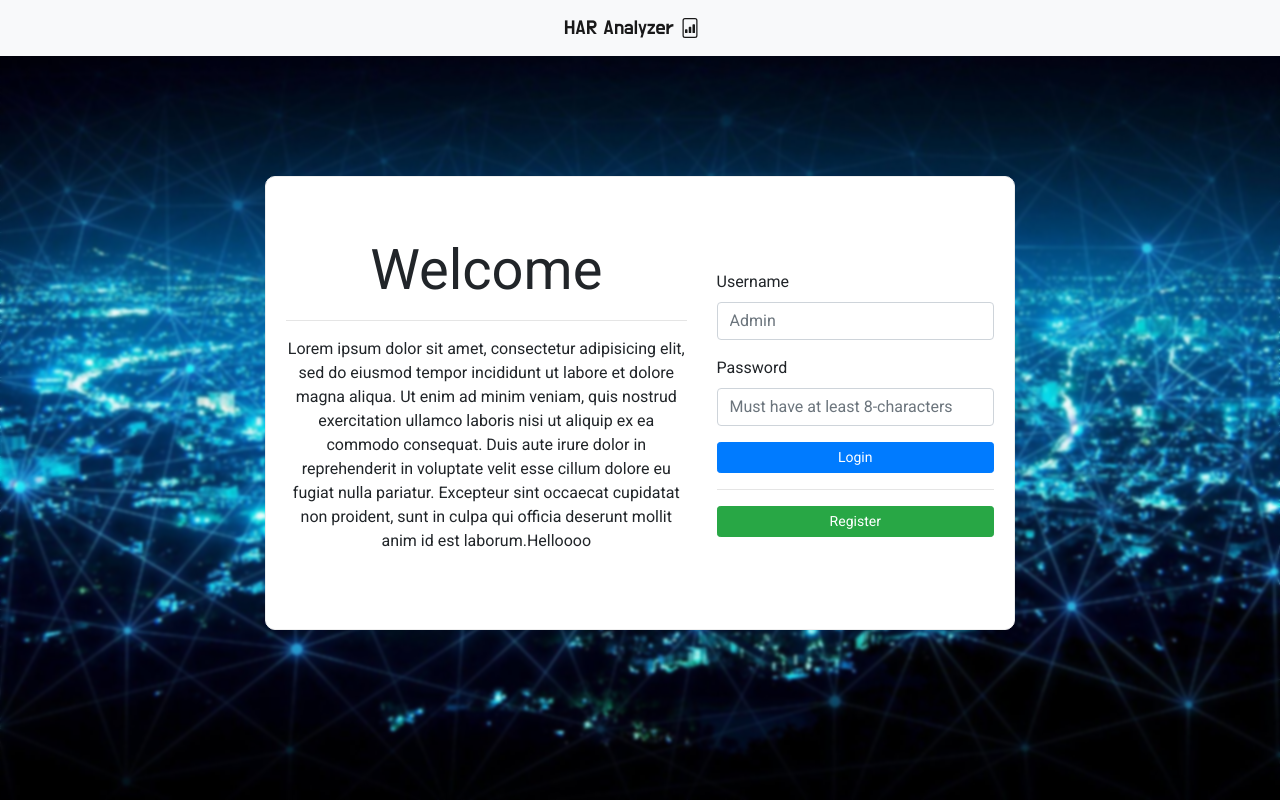
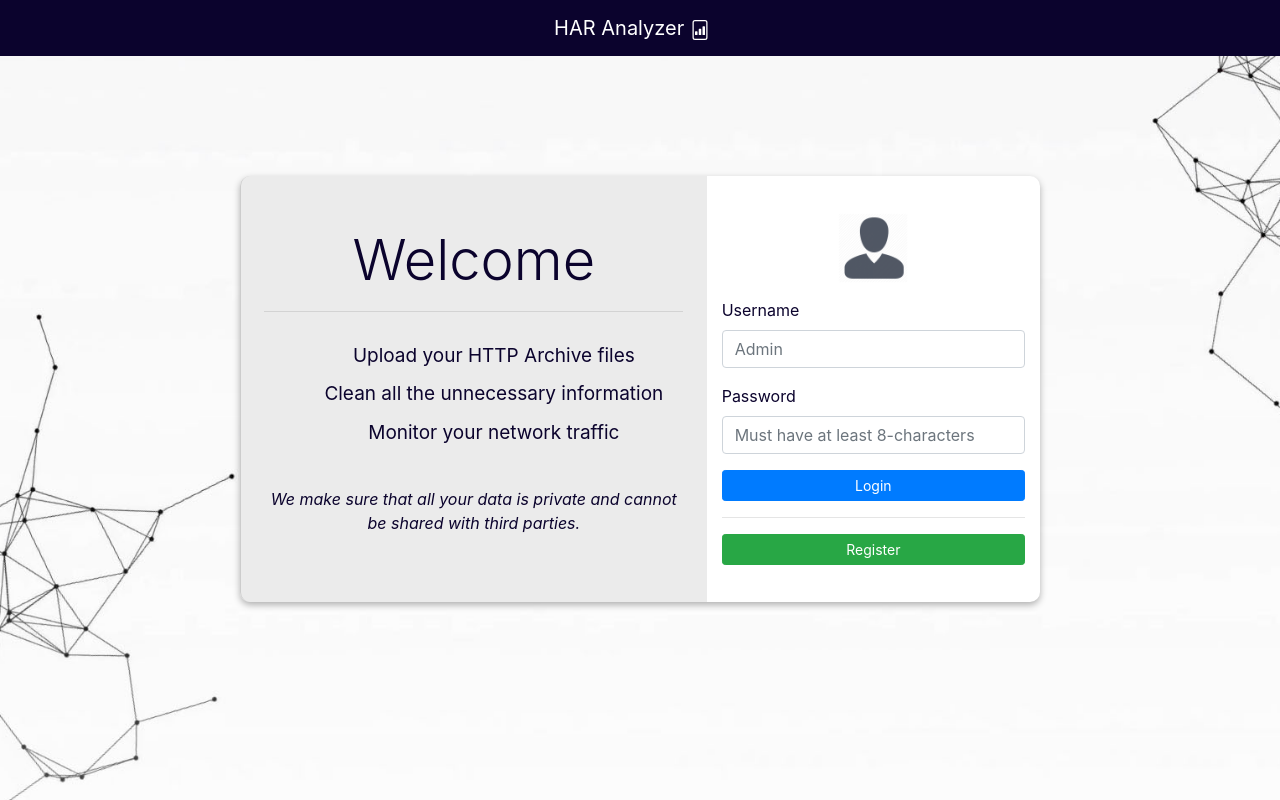
Before and after one commit to Chrisbelefantis/HAR-Analyzer, a PHP site: page / in a window 1280 px wide. Run offline with PHP 8.4, Linux system fonts and the light colour scheme.

Commit message:
Front page design almost finished

```diff
--- a/index.html
+++ b/index.html
@@ -12,7 +12,7 @@
 <body>
 
 
-<nav class="navbar navbar-expand-sm bg-light navbar-light justify-content-center">
+<nav id="navbar" class="navbar navbar-custom justify-content-center">
 
    <a class="navbar-brand" href="#">HAR Analyzer <svg width="1em" height="1em" viewBox="0 0 16 16" class="bi bi-file-bar-graph" fill="currentColor" xmlns="http://www.w3.org/2000/svg">
   <path fill-rule="evenodd" d="M4 0h8a2 2 0 0 1 2 2v12a2 2 0 0 1-2 2H4a2 2 0 0 1-2-2V2a2 2 0 0 1 2-2zm0 1a1 1 0 0 0-1 1v12a1 1 0 0 0 1 1h8a1 1 0 0 0 1-1V2a1 1 0 0 0-1-1H4z"/>
@@ -23,28 +23,27 @@
 </nav>
 
 
-  	<div class="container">
+  	<div class="container ">
 
-
-
-  		<div class="row">
-  			<div class="col-md-7 col-sm-12 text-center colored">
-  				<h1 class="display-4">Welcome</h1>
-  				<hr>
-  				<p>
-  					Lorem ipsum dolor sit amet, consectetur adipisicing elit, sed do eiusmod
-  					tempor incididunt ut labore et dolore magna aliqua. Ut enim ad minim veniam,
-  					quis nostrud exercitation ullamco laboris nisi ut aliquip ex ea commodo
-  					consequat. Duis aute irure dolor in reprehenderit in voluptate velit esse
-  					cillum dolore eu fugiat nulla pariatur. Excepteur sint occaecat cupidatat non
-  					proident, sunt in culpa qui officia deserunt mollit anim id est laborum.Helloooo
-  				</p>
+  		<div class="row ">
+  			<div class="col-md-7 col-sm-12 text-center pl-0 pr-0">
+  			 	<div class="colored-div">
+	  				<h1 class="display-4">Welcome</h1>
+	  				<hr>
+	  				<ul>
+	  					<li>Upload your HTTP Archive files</li>
+	  					<li>Clean all the unnecessary information</li>
+	  					<li>Monitor your network traffic</li>
+	  				</ul>
+	  				<p class="font-italic">We make sure that all your data is private and cannot be shared with third parties.</p>
+	  			</div>
   			</div>
   			<div class="col-md-5 col-sm-12 align-self-center" >
 
 
 	  			<form>
 					  <div class="form-group">
+					  	 <img src="img/login.png">
 					    <label for="username">Username</label>
 					    <input type="text" class="form-control" placeholder="Admin" id="username" aria-describedby="usernameHelp">
 					  </div>
--- a/style.css
+++ b/style.css
@@ -1,42 +1,107 @@
 
 
-.container{
+.navbar-custom {
+    background-color: #0B032D;
+}
 
-	padding: 11% 5% 11% 5%;
-	border: 1px solid #eee;
-	border-radius: 10px;
-	margin-top: 10vh;
+.navbar-custom .navbar-brand,
+.navbar-custom .navbar-text {
+    color: white;
+}
 
-	background-color: white;
-	opacity: 1;
+
+.colored-div{
+	padding: 11% 5% 1% 5%;
+	margin-bottom: 40px;
+	background-color: #EBEBEB;
+	background-clip: border-box;
+	border-top-left-radius: 10px;
+	border-top-right-radius: 10px;
 
 
 }
 
 
-
-nav {
-	font-family: 'Do Hyeon', sans-serif;
-}
-
-body {
-	font-family: 'Roboto', sans-serif;
-	font-weight: lighter;
-	background-image: url('img/backround.jpg');
-	background-repeat: no-repeat;
-	background-attachment: fixed;
-	background-size: 100% 100%;
-	height: 100vh;
-	backdrop-filter: blur(1.5px);
+.container{
+	margin-top: 2vh;
+	padding-bottom: 25px;
+	color: #0B032D;
+	background-color: white;
 
 }
 
 
 
+
+
+img{
+
+	margin: 0 auto 15px auto;
+	display: block;
+	height: 70px;
+	width: 70px;
+
+}
+
+ul{
+	margin: 30px 0 40px 0;
+}
+
+li {
+	margin-top: 10px;
+	list-style-type: none;
+	font-size: 19px;
+}
+
+h1{
+	color: #0B032D;
+}
+
+body {
+
+ 	background-image: url("img/backround2.jpg"); /* The image used */
+ 	background-color: #FFFFFF; /* Used if the image is unavailable */
+
+ 	background-position: center; /* Center the image */
+ 	background-repeat: no-repeat; /* Do not repeat the image */
+ 	background-size: cover; /* Resize the background image to cover the entire container */
+
+
+	height: 100vh;
+
+}
+
+
+@media only screen and (min-width: 768px) {
+	.container{
+		margin-top: 15vh;
+		border-radius: 10px;
+		margin-top: 15vh;
+		border-radius: 10px;
+		-webkit-box-shadow: 0 3px 7px rgba(0, 0, 0, 0.3);
+    	-moz-box-shadow: 0 3px 7px rgba(0, 0, 0, 0.3);
+    	box-shadow: 0 3px 7px rgba(0, 0, 0, 0.3);
+    	padding-bottom: 0;
+
+	}
+	.colored-div{
+		border-left: 1px solid #ccc;
+		border-bottom-left-radius: 10px;
+		border-top-left-radius: 10px;
+		border-top-right-radius: 0px;
+		padding: 11% 5% 11% 5%;
+		margin-bottom: 0;
+
+
+	}
+
+}
+
+
 @media only screen and (min-width: 992px) {
 	.container{
-		margin-top: 15vh;
-		padding: 60px 20px 60px 20px;
-		width: 750px;
+
+		width: 800px;
 	}
+
 }
```
Also changed, not shown: img/backround.jpg, img/backround2.jpg (added), img/backround3.jpg (added), img/login.png (added).
